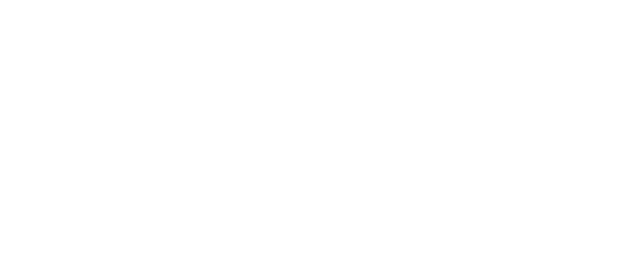
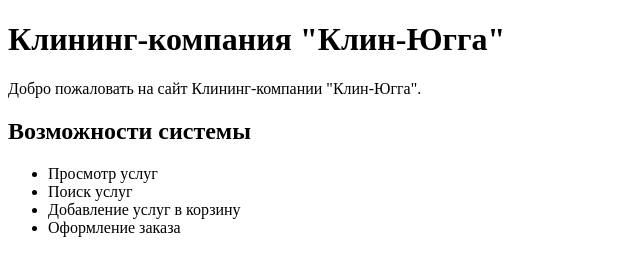
Before and after one commit to alisagerasimova/online-clining, a plain HTML site: page index.html in a window 1280 px wide. Shown: the whole page, without its empty margins (0-640 px from the left). Drawn offline with Linux system fonts and the light colour scheme.

Commit message:
Add main web page

```diff
--- a/index.html
+++ b/index.html
@@ -1,11 +1,20 @@
 <!DOCTYPE html>
-<html lang="en">
+<html lang="ru">
 <head>
     <meta charset="UTF-8">
-    <meta name="viewport" content="width=device-width, initial-scale=1.0">
-    <title>Document</title>
+    <title>Клининг-компания "Клин-Югга"</title>
 </head>
 <body>
-
+    <h1>Клининг-компания "Клин-Югга"</h1>
+    <p>
+        Добро пожаловать на сайт Клининг-компании "Клин-Югга".
+    </p>
+    <h2>Возможности системы</h2>
+    <ul>
+        <li>Просмотр услуг</li>
+        <li>Поиск услуг</li>
+        <li>Добавление услуг в корзину</li>
+        <li>Оформление заказа</li>
+    </ul>
 </body>
 </html>
```
